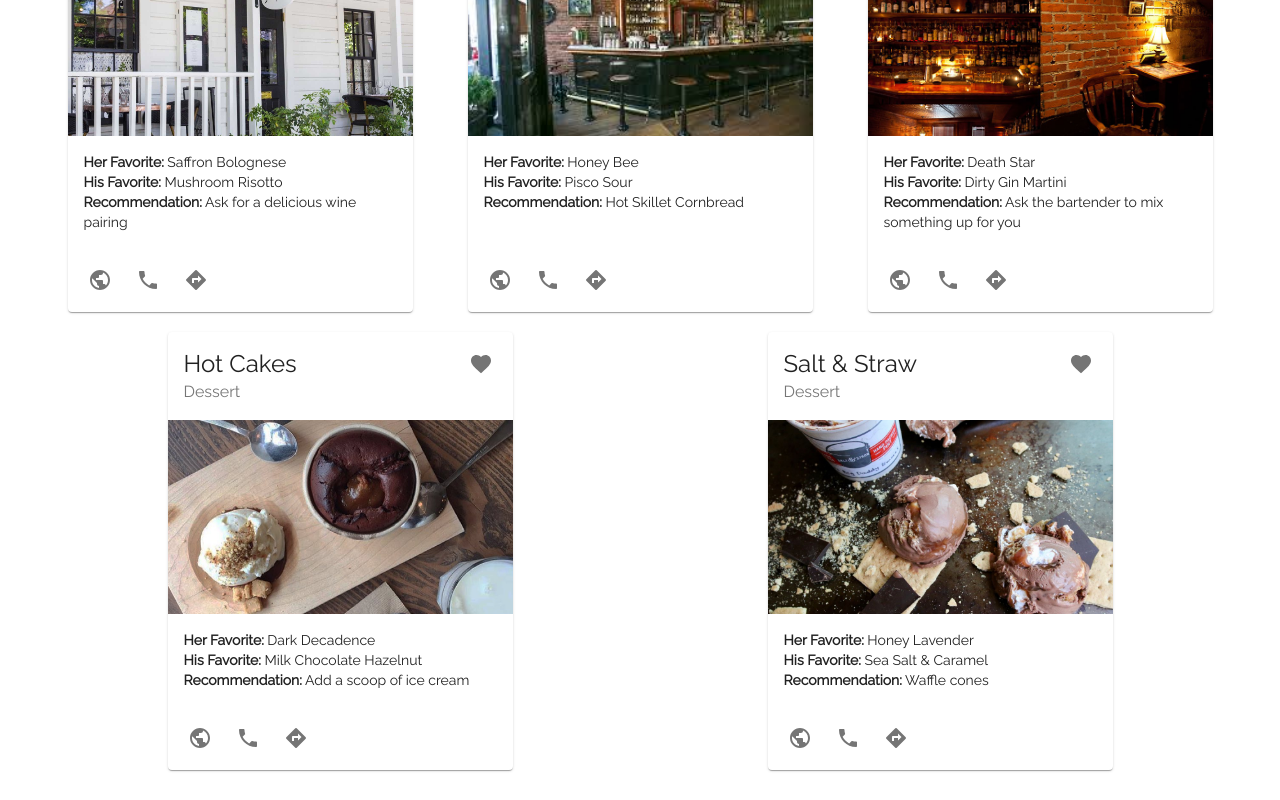
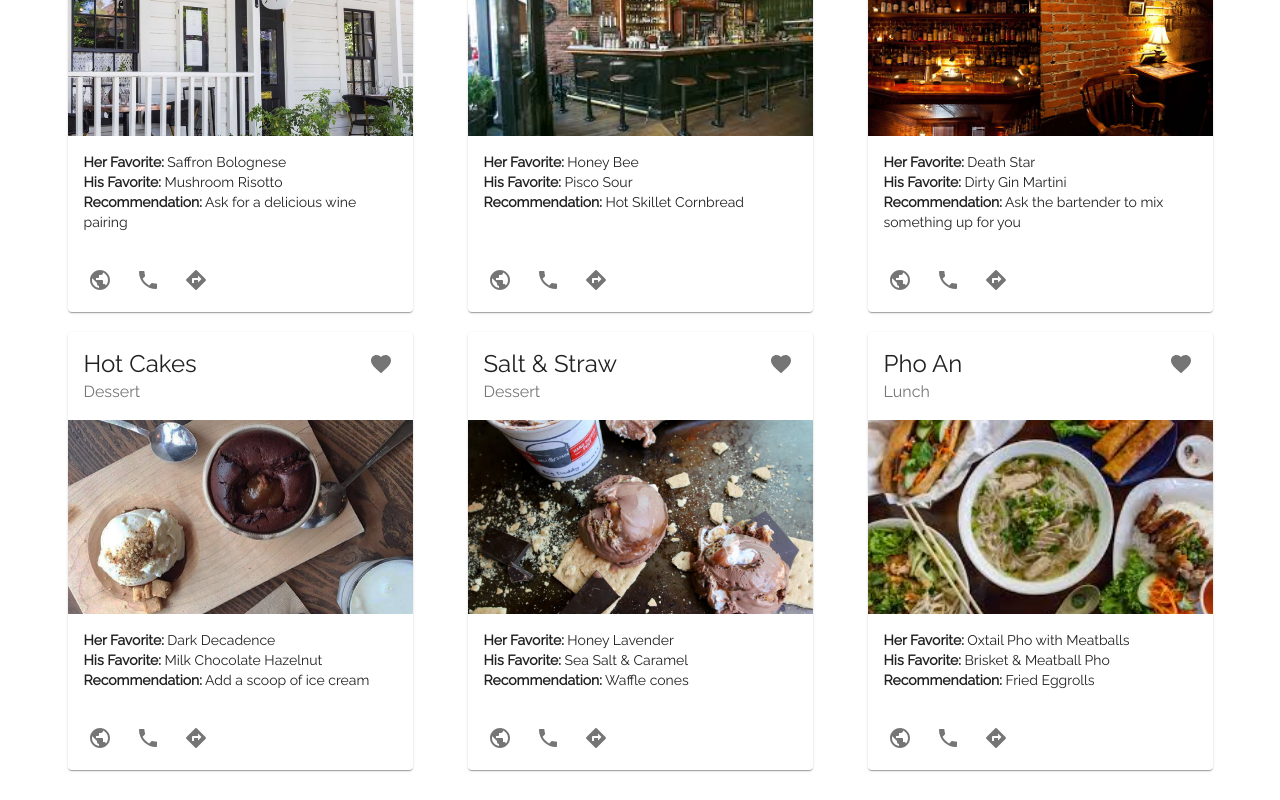
Before and after one commit to garrett56x/wedding-site, a React (Create React App) app: page /things-to-do in a window 1280 px wide. Shown: the part 1841-2641 px from the top of the page. Built offline with nearby package versions, Linux system fonts and the light colour scheme.

Commit message:
Added Pho An to things to do

```diff
--- a/src/data/things-to-do.js
+++ b/src/data/things-to-do.js
@@ -133,6 +133,18 @@
     hers: "Honey Lavender",
     recommendation: "Waffle cones",
   },
+  {
+    name: "Pho An",
+    slug: "pho-an",
+    category: "Lunch",
+    website: "https://phoanlakecity.hrpos.heartland.us/",
+    location: "12526 Lake City Way NE, Seattle, WA 98125",
+    phone: "206-362-3439",
+    image: "pho_an.jpg",
+    his: "Brisket & Meatball Pho",
+    hers: "Oxtail Pho with Meatballs",
+    recommendation: "Fried Eggrolls",
+  },
 ];
 
 export default pois;
```
Also changed, not shown: src/assets/pho_an.jpg (added).
